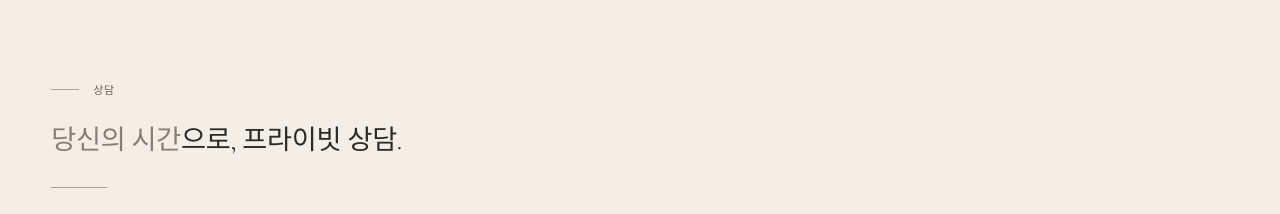
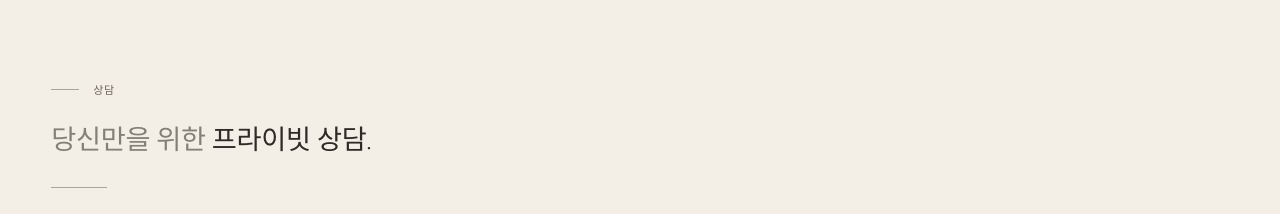
Before and after one commit to kyungleekim92-cmd/jenny-kim-beauty, a Next.js app: page /ko/book in a window 1280 px wide. Shown: the part 820-1034 px from the top of the page. Built offline with nearby package versions, Linux system fonts and the light colour scheme.

Commit message:
Booking title KO: 당신만을 위한 프라이빗 상담

```diff
--- a/components/Booking.tsx
+++ b/components/Booking.tsx
@@ -113,7 +113,7 @@ const copy = {
     eyebrow: "상담",
     title: (
       <>
-        <em>당신의 시간</em>으로, 프라이빗 상담.
+        <em>당신만을 위한</em> 프라이빗 상담.
       </>
     ),
     alt: "부드러운 햇살이 드는 조용한 방: 얇은 리넨 커튼, 트래버틴 사이드 테이블, 개어 둔 수건",
```
